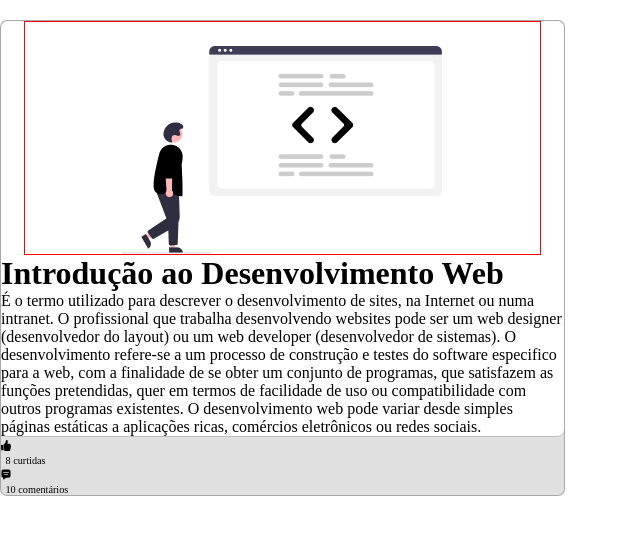
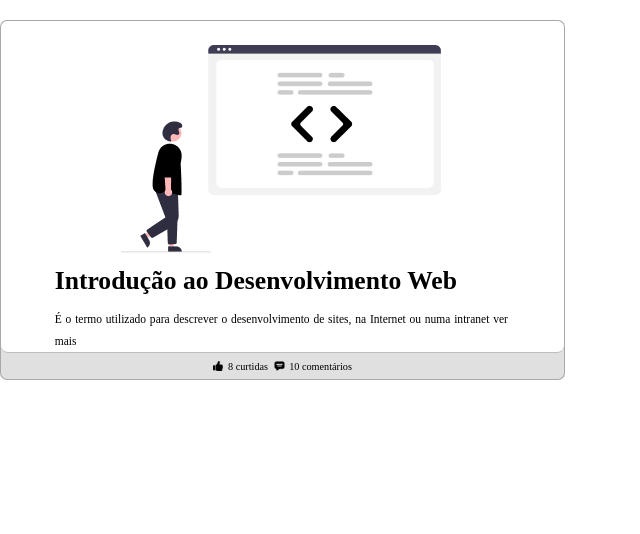
Before and after one commit to Dinareli/PitNews, a React (Create React App) app: page / in a window 1280 px wide. Shown: the top 534 px of the page, without its empty margins (0-640 px from the left). Built offline with nearby package versions, Linux system fonts and the light colour scheme.

Commit message:
atualização do componente Post, implementando funções de  curtidas e comentários

```diff
--- a/src/componentes/Post/index.jsx
+++ b/src/componentes/Post/index.jsx
@@ -3,8 +3,37 @@ import './style.css';
 import ImgNoticia from '../../imagens/imagem-noticia.png';
 import Like from '../../imagens/like.svg';
 import Chat from '../../imagens/chat.svg';
+import CurtirComentar from '../CurtirComentar';
+import { useState } from 'react';
 
 function Post() {
+    const[curtida, setCurtida] = useState(false);
+    const[comentario, setComentario] = useState(false);
+    const[textoExtensão, setTextoExtensao] = useState('ver mais');
+    const[visivel, setVisivel] = useState(false);
+    const curtidas = ['Manoel', 'João', 'Carlos', 'Paula', 'Francisco', 'Joelder', 'Laura', 'Nelly']
+    const comentarios = [
+        {
+            nome: 'Maria Clara',
+            texto: 'Muito legal a iniciativa!'
+        },
+        {
+            nome: 'Laura Campos',
+            texto: 'Adorei a iniciativa!'
+        }
+    ]
+    function expandir() {
+        if (visivel) {
+            setVisivel(false);
+            setTextoExtensao('ver mais');
+        } else {
+            setVisivel(true);
+            setTextoExtensao('ver menos')
+        }
+    }
+
+
+
     return(
         <div className='post'>
             <div className='corpo-post'>
@@ -13,13 +42,21 @@ function Post() {
                 </div>
                 <div className='texto'>
                     <h1>Introdução ao Desenvolvimento Web</h1>
-                    <p>É o termo utilizado para descrever o desenvolvimento de sites, na Internet ou numa intranet.
+                    <p>É o termo utilizado para descrever o desenvolvimento de sites, na Internet ou numa intranet {visivel && <span>.
                         O profissional que trabalha desenvolvendo websites pode ser um web designer (desenvolvedor do layout) ou um web developer (desenvolvedor de sistemas).
                         O desenvolvimento refere-se a um processo de construção e testes do software especifico para a web, com a finalidade de se obter um conjunto de programas, que satisfazem as funções pretendidas, quer em termos de facilidade de uso ou compatibilidade com outros programas existentes.
                         O desenvolvimento web pode variar desde simples páginas estáticas a aplicações ricas, comércios eletrônicos ou redes sociais.
-                    </p>
+                    </span>} <span id='texto-extensão' onClick={() => expandir()}>{textoExtensão}</span></p>
                 </div>
             </div>
+
+            {curtida && <div className='pop-up'>
+                <CurtirComentar bloco={1} curtidas={curtidas} comentarios={comentarios}/>
+            </div>}
+            {comentario && <div className='pop-up'>
+                <CurtirComentar bloco={2} curtidas={curtidas} comentarios={comentarios}/>
+            </div>}
+
             <div className='rodape'>
                 <div className='curtidas'>
                     <img id='like' src={Like}/>
--- a/src/componentes/Post/style.css
+++ b/src/componentes/Post/style.css
@@ -16,7 +16,7 @@
 
   }
   .imagem{
-    border:1px red solid;
+    /* border:1px red solid; **/
     width:40.2vw;
     margin-left:1.8vw;
     padding-top:1.8vw;
@@ -29,3 +29,60 @@
     width:22.2vw;
     height:14.4vw;
   }
+
+  .texto {
+    width: 40.2vw;
+    margin-left: 1.8vw;
+    display: flex;
+    flex-direction: column;
+    align-items: center;
+    /* border: 1px green solid */
+  }
+
+  .texto h1 {
+    width: 35.4vw;
+    font-size: 2vw;
+    font-weight: 700;
+    line-height: 4.4vw;
+    text-align: justify;
+  }
+
+  .texto p {
+    width: 35.4vw;
+    font-size: 0.9vw;
+    font-weight: 400;
+    line-height: 1.7vw;
+    text-align: justify;
+  }
+
+  #texto-extensao {
+    font-weight: 700;
+    text-decoration: underline;
+    cursor: pointer;
+  }
+
+  .post .rodape {
+    height: 2vw;
+    display: flex;
+    justify-content: center;
+    align-items: center;
+  }
+
+  .rodape .curtidas {
+    display: flex;
+    cursor: pointer;
+  }
+
+  .rodape .comentarios {
+    display: flex;
+    margin-left: 0.5vw;
+    cursor: pointer;
+  }
+
+  .pop-up::-webkit-scrollbar {
+    width: 0px;
+  }
+
+  .post .pop-up {
+    transform: translate(10%, -80%);
+  }
```
